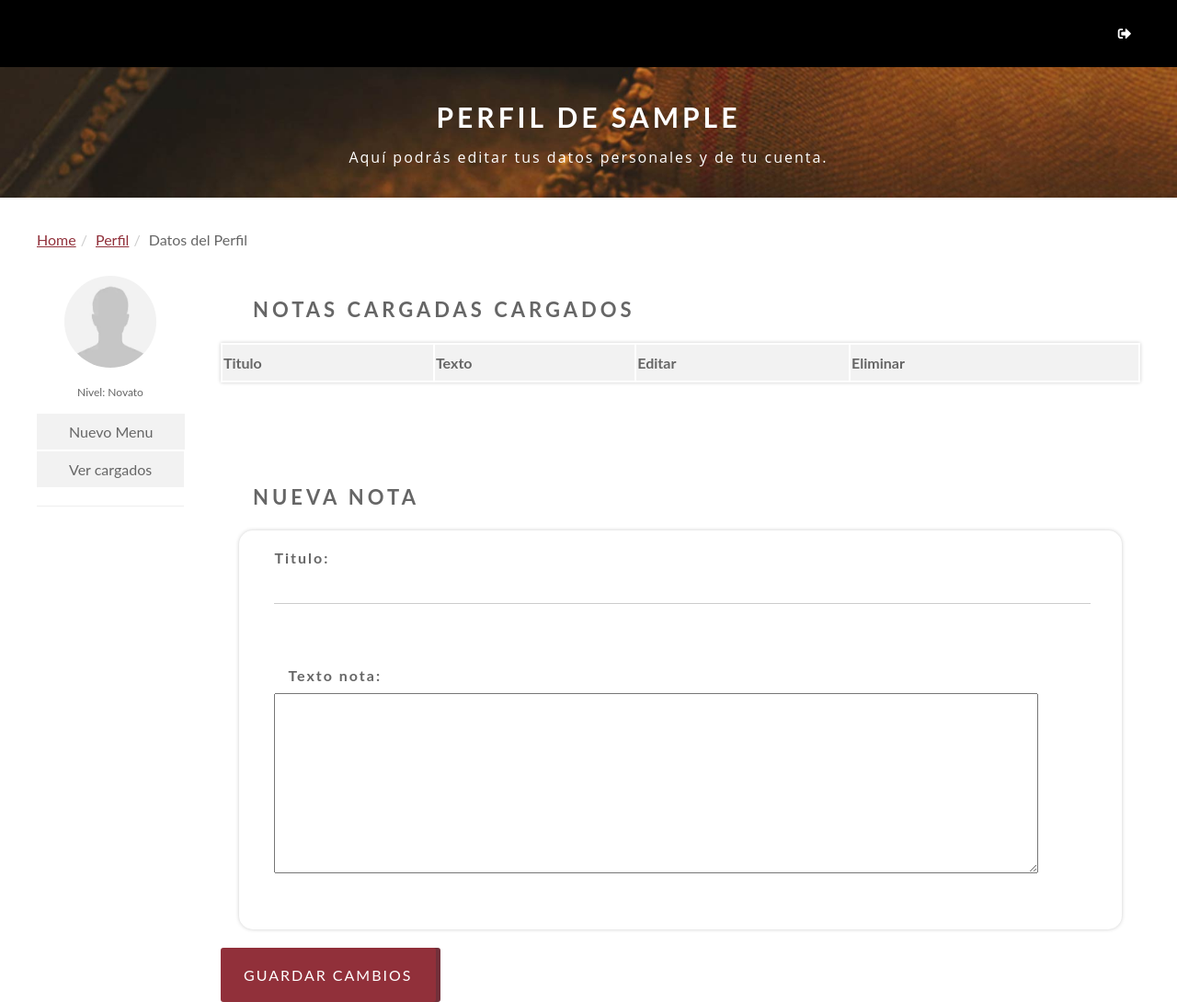
After one commit to lfquiroga/cafeterias3, a PHP site: page /Cafeterias_Landing_public/cpanel/abmnotas.php in a window 1280 px wide. The commit adds this page. Shown: the whole page at 92% size. Run offline with PHP 8.4, Linux system fonts and the light colour scheme; the visitor is signed in with stand-in values (Sample User, id 1); lists and menus that the app fills with data are empty; some libraries are stand-ins or nearby versions.

Commit message:
notas
notas

```diff
--- a/Cafeterias_Landing_API/notas-router.php
+++ b/Cafeterias_Landing_API/notas-router.php
@@ -1,8 +1,4 @@
 <?php
-
-
-
-
 
 require "autoload.php";
 
@@ -18,15 +14,15 @@
 
 $method = $_SERVER['REQUEST_METHOD'];
 
+session_start();
 
-
-
-
-use \CafeteriasBA\Controllers\NotaController;
-
-
-
-
+use CafeteriasBA\Core\View;
+use \CafeteriasBA\Controllers\CafeteriaController;
+use \CafeteriasBA\Controllers\MenuController;
+use  \CafeteriasBA\Controllers\NotaController;
+use \CafeteriasBA\Models\Menu;
+use CafeteriasBA\Models\Cafeteria;
+use \CafeteriasBA\Validation\Validator;
 
 /**
 
@@ -37,70 +33,81 @@
  */
 
 
-switch($method)
+switch ($method) {
+
+    case 'POST':
+
+        if (isset($postData['crear'])) {
+
+                $data = [
+                    'titulo' => $postData['titulo'],
+                    'texto' => $postData['texto']
+
+                ];
+
+                $validator = new Validator($data, [
+                    'titulo' => ['required', 'min:5', 'max:500'],
+                    'texto' => ['required', 'min:10', 'max:300']
+                ]);
 
 
-{
+                if ($validator->errors) {
 
+                    $salida = [
+                        "error" => 1,
+                        "errores" => $validator->errors
+                    ];
+
+                    View::render($salida);
+
+                } else {
+
+                NotaController::Create($data);
+
+                }
+
+        }
+
+
+        if (isset($postData['datos_nota'])) {
+
+            NotaController::getById($postData['id']);
+        }
 
     case 'GET':
 
 
-				if(isset($_GET['id']))
-
-
-				{
+        if (isset($_GET['id'])) {
 
 
             NotaController::getById($_GET['id']);
 
-
-				}
-
-
-				else
-
-
-				{
+        } else {
 
 
             NotaController::getAll();
-
-
         }
 
 
         break;
-
+/*
 
     case 'DELETE':
 
 
-				if(isset($_GET['id']))
-
-
-				{
+        if (isset($_GET['id'])) {
 
 
             //var_dump($_GET['id']);
 
 
             NotaController::Delete($_GET['id']);
-
-
-				}else
-
-
-				{
+        } else {
 
 
             //TODO: devolver error,
-
-
         }
-
+*/
 
         break;
-
-
 }
--- /dev/null
+++ b/Cafeterias_Landing_public/cpanel/abmnotas.php
@@ -0,0 +1,173 @@
+<?php
+
+session_start();
+
+if (isset($_SESSION['Rol'])) {
+
+    include_once '../views/menu_panel.php';
+
+} else {
+
+    header('Location: ../index.php');
+
+}
+
+?>
+<main>
+  <div class="page-bg">
+
+    <div class="page-bg-wrapper">
+
+      <h1>Perfil de <?php
+
+          if (isset($_SESSION['Usuario'])) {
+              echo $_SESSION['Usuario'];
+
+          } else {
+              header('Location: ../index.php');
+
+          }
+          ?></h1>
+
+      <p>Aquí podrás editar tus datos personales y de tu cuenta.</p>
+
+    </div>
+
+  </div>
+
+  <section class="container-dashboard">
+
+    <div class="" id="editarForm">
+
+      <div class="container1200max">
+
+        <div class="col12">
+
+          <nav aria-label="breadcrumb">
+
+            <ol class="breadcrumb navegacionResumen">
+
+              <li class="breadcrumb-item"><a href="../index.php">Home</a></li>
+
+              <li class="breadcrumb-item" aria-current="page"><a href="perfilUser.php">Perfil</a></li>
+
+              <li class="breadcrumb-item" aria-current="page">Datos del Perfil</li>
+
+              <input id="session_val" type="hidden" value="<?php echo $_SESSION['Usuario']; ?>">
+
+              <input id="session_val_r" type="hidden" value="<?php echo $_SESSION['Rol']; ?>">
+
+              <input id="session_val_id" type="hidden" value="<?php echo $_SESSION['Id']; ?>">
+
+            </ol>
+
+          </nav>
+
+        </div>
+
+
+            <div class="col2">
+
+              <div class="avatarcomment txtaligncenter">
+
+                <img class="imgvatarcomment" alt="Cafeterías BA" src="../img/avatar-user.jpg">
+
+                <p class="txtaligncenter marginbottom0" id="nombre_ficha"></p>
+
+                <p class="txtaligncenter marginbottom0 txtfichaavatarlabels" id="fecha_registro"></p>
+
+                <p class="txtaligncenter txtfichaavatarlabels">Nivel: Novato</p>
+
+                <ul class="admncafeteria">
+
+                  <li> <input id="nuevomenu" type="button" value="Nuevo Menu"></li>
+
+                  <li> <input id="vercargados" type="button" value="Ver cargados"></li>
+
+                </ul>
+
+                <hr>
+              </div>
+
+            </div>
+
+        <div class="col10" >
+
+          <div id="cargadossistema">
+
+           <h2 class="titleformuseredit">Notas cargadas cargados</h2>
+
+            <table style="width:100%" id="listado-dashboard">
+
+            </table>
+
+	<br><br>
+
+          </div>
+
+          <div class="clearflt"></div>
+
+          <div id="nuevo_menu">
+
+            <h2 class="titleformuseredit">Nueva nota</h2>
+
+              <form class="editUsfrFormcontainer" action="../../Cafeterias_Landing_API/menu-router.php" method="POST">
+
+                <div class="wrapper-form">
+
+                  <div class="formitemscontainerleft">
+
+                    <label class="labelformPerfil">Titulo: <input id="titulo" name="titulo" value="" type="text"></label>
+                    <p class="error" id="titulo_error" ><p>
+
+
+                    <label class="labelformPerfil">Texto nota:  </label>  <textarea rows="10" cols="90" name="descripcion" id="descripcion" > </textarea>
+                    <p class="error" id="desc_error"></p>
+
+                  </div>
+
+                </div>
+
+                <input id="usuario" name="usuario" type="hidden" value="<?php echo $_SESSION['Usuario']; ?>">
+
+                <input id="rol" name="rol" type="hidden" value="<?php echo $_SESSION['Rol']; ?>">
+
+                <input id="menu_editar" name="menu_editar" type="hidden" value="">
+
+                <input id="accion" name="cargar" type="hidden" value="cargar">
+
+                <div class="divButton">
+
+                <input class="stylesbuttongenerals" type="button" id="enviar_nota" value="Guardar cambios">
+
+                 </div><br>
+
+              </form>
+
+          </div>
+
+          <div class="clearflt"></div>
+
+
+
+        </div>
+
+      </div>
+
+  </section>
+
+</main>
+
+<script src="../js/ajax.js"></script>
+
+<script src="../js/notas-dashboard.js"></script>
+
+<script src="../js/logout.js"></script>
+
+
+
+</body>
+
+
+
+</html>
--- a/Cafeterias_Landing_public/views/menu_panel.php
+++ b/Cafeterias_Landing_public/views/menu_panel.php
@@ -1,9 +1,7 @@
 <?php
-
 require '../../autoload.php';
 
 use CafeteriasBA\Session\Session;
-
 ?>
 
 <!DOCTYPE html>
@@ -44,8 +42,7 @@
 
 <?php
 
-        if($_SESSION['Rol'] == 1){
-
+if ($_SESSION['Rol'] == 1) {
     ?>
 
                   <a id="dashboard" style="height: 60px;" href="../index.php">
@@ -63,9 +60,7 @@
                   <a  class="navitem" id="usuarios" href="#">Abm Usuarios</a>
 
     <?php
-
-        }else if($_SESSION['Rol'] == 2 || $_SESSION['Rol'] == 3){
-
+} else if ($_SESSION['Rol'] == 2 || $_SESSION['Rol'] == 3) {
     ?>
 
                   <a id="dashboard" href="../index.php"><img width="64" src="../img/logoCafeteriasBAb.svg" alt="logoCafeteriasBA"></a>
@@ -75,23 +70,30 @@
                   <a id="cafeterias" href="perfilUser.php">Mis datos</a>
 
     <?php
-
-        if($_SESSION['Rol'] == 3){
-
+    if ($_SESSION['Rol'] == 3) {
         ?>
 
                       <a id="menu" href="menuCafeteria.php">Menu cafeteria</a>
 
                       <?php
-
+                  }
               }
 
-      }
+              if ($_SESSION['Rol'] == 4) {
+                  ?>
+
+                  <a id="dashboard" href="../index.php"><img width="64" src="../img/logoCafeteriasBAb.svg" alt="logoCafeteriasBA"></a>
+
+                  <a class="navitem" href="../index.php">Home</a>
+
+                  <a id="cafeterias" href="perfilUser.php">Mis datos</a>
 
 
+                  <a id="menu" href="abmnotas.php">Notas</a>
+
+                  <?php
+              }
               ?>
-
-
 
 
 
```
Also changed, not shown: Cafeterias_Landing_API/CafeteriasBA/Controllers/NotaController.php (+9 -107 lines), Cafeterias_Landing_API/CafeteriasBA/Models/Nota.php (+76 -221 lines), Cafeterias_Landing_public/js/notas-dashboard.js (added). Lines whose indentation alone changed are shown as unchanged.
